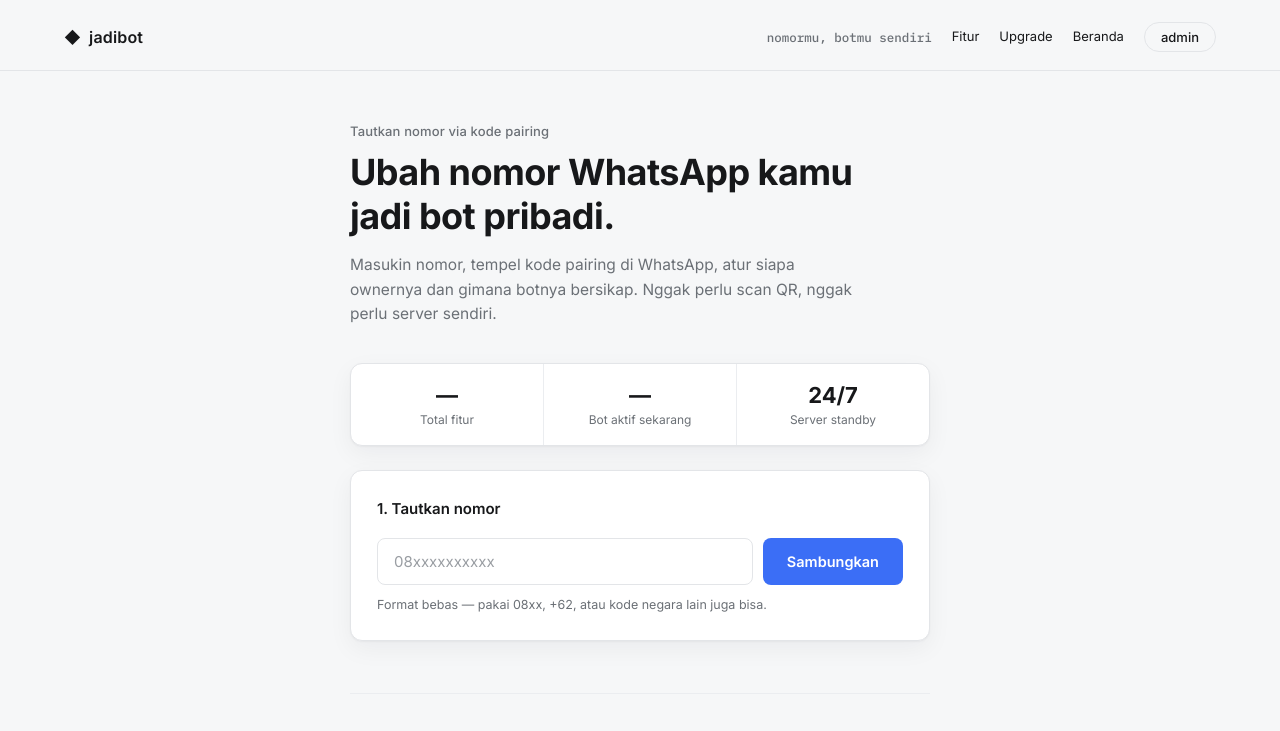
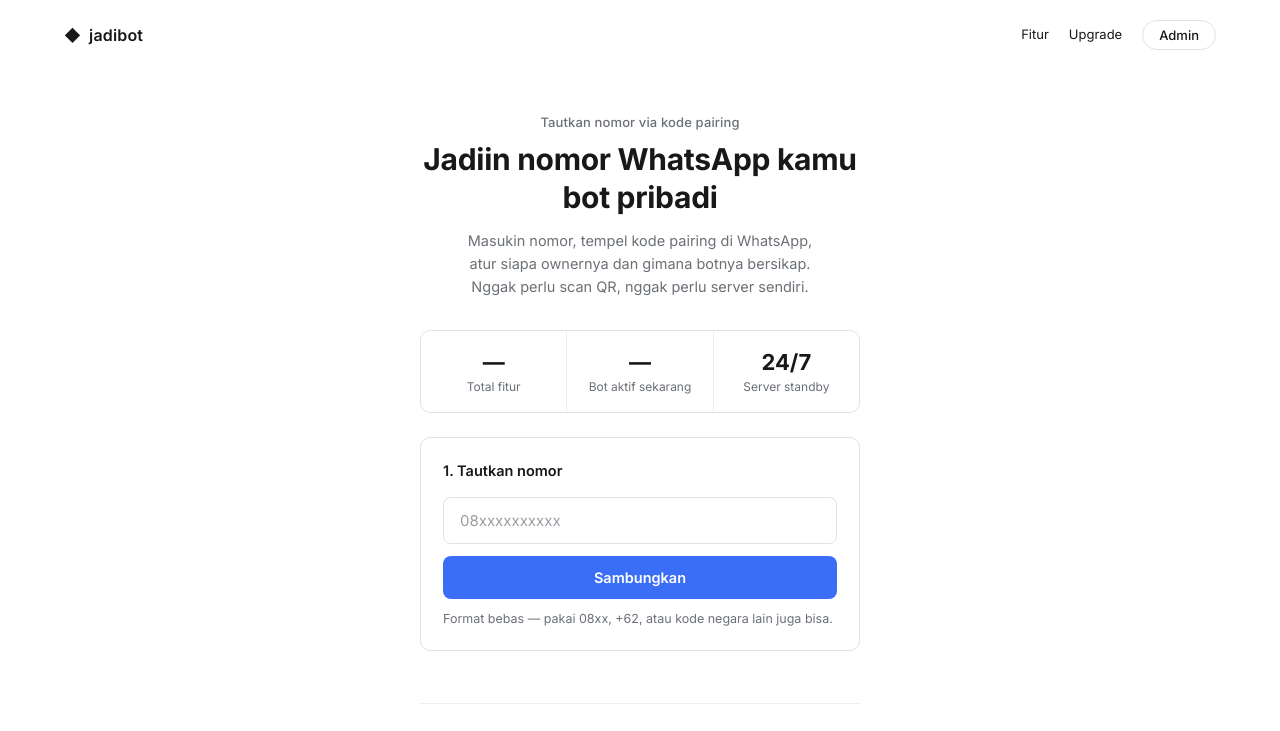
Before and after one commit to iccu2nd/jadibot, a website: page public/index.html in a window 1280 px wide. Shown: the top 731 px of the page. Drawn offline with Linux system fonts and the light colour scheme; no server answers.

Commit message:
Update via rezora bot (2026-08-29T12:06:02.006Z)

```diff
--- a/public/index.html
+++ b/public/index.html
@@ -22,11 +22,9 @@
     <span></span><span></span><span></span>
   </button>
   <nav class="topnav" id="topnav">
-    <span class="topbar-sub">nomormu, botmu sendiri</span>
     <a class="topnav-link" href="#fitur">Fitur</a>
     <a class="topnav-link" href="#upgrade">Upgrade</a>
-    <a class="topnav-link" href="#panel-connect">Beranda</a>
-    <a class="topbar-admin" href="/admin">admin</a>
+    <a class="topbar-admin" href="/admin">Admin</a>
   </nav>
 </header>
 
@@ -34,7 +32,7 @@
 
   <section class="hero">
     <p class="eyebrow">Tautkan nomor via kode pairing</p>
-    <h1>Ubah nomor WhatsApp kamu<br>jadi bot pribadi.</h1>
+    <h1>Jadiin nomor WhatsApp kamu bot pribadi</h1>
     <p class="hero-sub">Masukin nomor, tempel kode pairing di WhatsApp, atur siapa ownernya dan gimana botnya bersikap. Nggak perlu scan QR, nggak perlu server sendiri.</p>
   </section>
 
--- a/public/style.css
+++ b/public/style.css
@@ -1,15 +1,15 @@
 /* ============================================================
-   jadibot dashboard — clean panel style, terinspirasi tampilan
-   login Cloudflare: kartu putih dengan sudut membulat, border
-   abu-abu lembut, tombol utama biru, tanpa ornamen dekoratif
-   (garis putus-putus, notch tiket, prefiks "//", dll).
+   jadibot dashboard — flat & clean, niru langsung tampilan login
+   Cloudflare di foto referensi: halaman putih polos, kartu tanpa
+   shadow, tombol rounded solid, border tipis abu-abu, tipografi
+   Inter yang rapi. Tanpa ornamen dekoratif apa pun.
    ============================================================ */
 
 :root {
-  --bg: #f6f7f8;
+  --bg: #ffffff;
   --panel: #ffffff;
-  --panel-border: #e3e5e8;
-  --line-soft: #ebedf0;
+  --panel-border: #dfe1e5;
+  --line-soft: #eceef1;
   --text: #17181a;
   --muted: #6b7076;
   --field: #ffffff;
@@ -21,9 +21,8 @@
   --danger: #d33a2f;
   --danger-solid: #d33a2f;
 
-  --radius: 12px;
+  --radius: 10px;
   --radius-sm: 8px;
-  --shadow-card: 0 1px 2px rgba(20, 20, 30, 0.04), 0 8px 24px rgba(20, 20, 30, 0.05);
 
   --font-display: "Inter", -apple-system, "Segoe UI", sans-serif;
   --font-body: "Inter", -apple-system, "Segoe UI", sans-serif;
@@ -43,8 +42,6 @@
 
 body { position: relative; overflow-x: hidden; }
 
-/* Dulu ada dua blob blur ungu/cyan mengambang (.glow-a/.glow-b) —
-   dihapus total, gak ada di HTML manapun lagi yang butuh itu. */
 .glow { display: none; }
 
 .topbar {
@@ -54,14 +51,12 @@
   align-items: center;
   justify-content: space-between;
   gap: 16px;
-  padding: 22px clamp(20px, 6vw, 64px) 18px;
-  border-bottom: 1px solid var(--panel-border);
+  padding: 20px clamp(20px, 6vw, 64px);
 }
 .brand { display: flex; align-items: center; gap: 8px; font-family: var(--font-display); font-weight: 600; font-size: 16px; letter-spacing: 0.01em; }
 .brand-mark { color: var(--text); }
 
 .topnav { display: flex; align-items: center; gap: 20px; }
-.topbar-sub { color: var(--muted); font-size: 12.5px; font-family: var(--font-mono); }
 .topnav-link { color: var(--text); font-size: 13px; text-decoration: none; border-bottom: 1px solid transparent; padding-bottom: 2px; transition: border-color .15s; }
 .topnav-link:hover, .topnav-link.is-active { border-color: var(--text); }
 .topbar-admin { color: var(--text); font-size: 13px; text-decoration: none; border: 1px solid var(--panel-border); border-radius: 999px; padding: 6px 16px; font-family: var(--font-body); font-weight: 500; transition: background .15s, color .15s, border-color .15s; }
@@ -117,57 +112,56 @@
     opacity: 1;
     padding: 14px clamp(20px, 6vw, 64px) 18px;
   }
-  .topnav-link, .topbar-admin, .topbar-sub { width: 100%; padding: 8px 0; border: none; }
+  .topnav-link, .topbar-admin { width: 100%; padding: 8px 0; border: none; }
 }
 
 .wrap {
   position: relative;
   z-index: 1;
-  max-width: 620px;
+  max-width: 480px;
   margin: 0 auto;
-  padding: 52px 20px 100px;
+  padding: 44px 20px 100px;
 }
 
-.hero { margin-bottom: 36px; }
+.hero { margin-bottom: 32px; text-align: center; }
 .eyebrow {
   font-family: var(--font-body);
   color: var(--muted);
   font-size: 13px;
   font-weight: 500;
   letter-spacing: 0.01em;
-  margin: 0 0 12px;
+  margin: 0 0 10px;
 }
 .hero h1 {
   font-family: var(--font-display);
   font-weight: 700;
-  font-size: clamp(26px, 5.2vw, 36px);
-  line-height: 1.22;
-  letter-spacing: -0.015em;
-  margin: 0 0 14px;
+  font-size: clamp(24px, 6vw, 30px);
+  line-height: 1.28;
+  letter-spacing: -0.01em;
+  margin: 0 0 12px;
   color: var(--text);
 }
-.hero-sub { color: var(--muted); font-size: 15.5px; line-height: 1.6; margin: 0; max-width: 52ch; font-family: var(--font-body); }
+.hero-sub { color: var(--muted); font-size: 14.5px; line-height: 1.6; margin: 0 auto; max-width: 40ch; font-family: var(--font-body); }
 
-/* Panel = kartu putih rapi, sudut membulat, border tipis + shadow
-   halus — gaya form Cloudflare, bukan lagi motif tiket/kuitansi. */
+/* Panel = kartu putih flat, border tipis, tanpa shadow — sama
+   persis gaya form Cloudflare di foto referensi. */
 .panel {
   position: relative;
   background: var(--panel);
   border: 1px solid var(--panel-border);
   border-radius: var(--radius);
-  box-shadow: var(--shadow-card);
-  padding: 28px 26px;
-  margin-bottom: 22px;
+  padding: 24px 22px;
+  margin-bottom: 18px;
 }
 .panel-title {
   font-family: var(--font-display);
-  font-size: 15px;
+  font-size: 14.5px;
   font-weight: 600;
-  margin: 0 0 20px;
+  margin: 0 0 18px;
   color: var(--text);
 }
 
-.connect-form { display: flex; gap: 10px; }
+.connect-form { display: flex; flex-direction: column; gap: 12px; }
 #input-number {
   flex: 1;
   background: var(--field);
@@ -191,6 +185,7 @@
   font-weight: 600;
   padding: 13px 24px;
   font-size: 14.5px;
+  width: 100%;
   transition: background 0.15s ease, color 0.15s ease;
 }
 #btn-connect:hover, .btn-primary:hover { background: var(--accent-hover); }
@@ -344,7 +339,6 @@
   background: var(--panel);
   border: 1px solid var(--panel-border);
   border-radius: var(--radius);
-  box-shadow: var(--shadow-card);
   margin-bottom: 24px;
   overflow: hidden;
 }
@@ -384,14 +378,13 @@
 
 .feature-grid {
   display: grid;
-  grid-template-columns: repeat(2, 1fr);
+  grid-template-columns: 1fr;
   gap: 14px;
 }
 .feature-card {
   background: var(--panel);
   border: 1px solid var(--panel-border);
   border-radius: var(--radius);
-  box-shadow: var(--shadow-card);
   padding: 22px 20px;
 }
 .feature-icon {
@@ -467,7 +460,7 @@
 /* Plan / upgrade section */
 .plan-grid {
   display: grid;
-  grid-template-columns: repeat(2, 1fr);
+  grid-template-columns: 1fr;
   gap: 16px;
 }
 .plan-card {
@@ -475,7 +468,6 @@
   background: var(--panel);
   border: 1px solid var(--panel-border);
   border-radius: var(--radius);
-  box-shadow: var(--shadow-card);
   padding: 26px 22px;
 }
 .plan-card-premium { background: var(--text); color: #fff; border-color: var(--text); }
```
